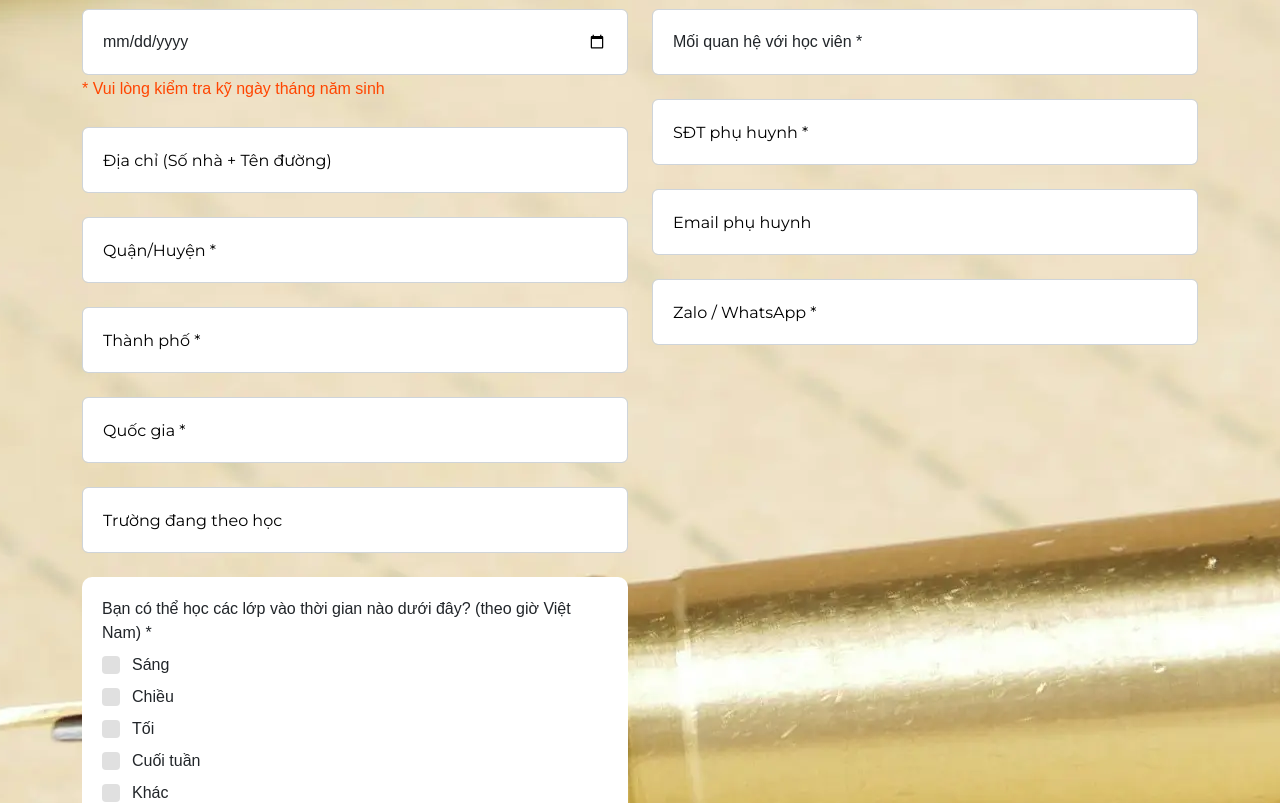
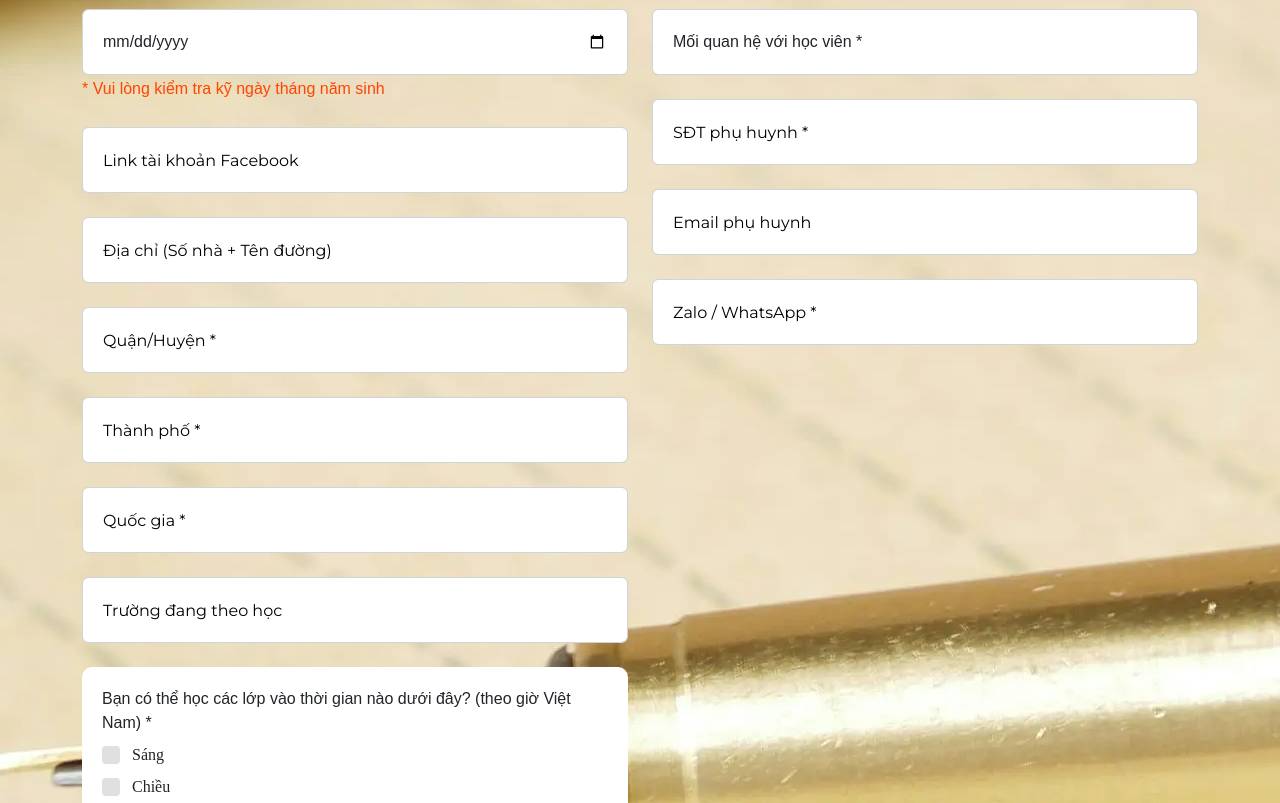
Before and after one commit to JasonPG2007/AdmissionWebsite, a React (Vite) app: page / in a window 1280 px wide. Shown: the part 5960-6763 px from the top of the page. Built offline with nearby package versions, Linux system fonts and the light colour scheme.

Commit message:
Fix font for mobile

```diff
--- a/src/App.jsx
+++ b/src/App.jsx
@@ -1331,6 +1331,18 @@ function App() {
                   </div>
                 )}
                 <div className="form-group">
+                  <div className="form-group">
+                    <input
+                      className="form-control"
+                      id="link_fb"
+                      type="text"
+                      placeholder="Link tài khoản Facebook"
+                      data-sb-validations="required"
+                      name="link_fb"
+                    />
+                  </div>
+                </div>
+                <div className="form-group">
                   <input
                     className="form-control"
                     id="address"
@@ -1504,6 +1516,7 @@ function App() {
                   </span>
                 )}
               </div>
+
               <div className="col-md-6">
                 <div className="form-group">
                   <input
```
Also changed, not shown: src/assets/css/styles.css.
